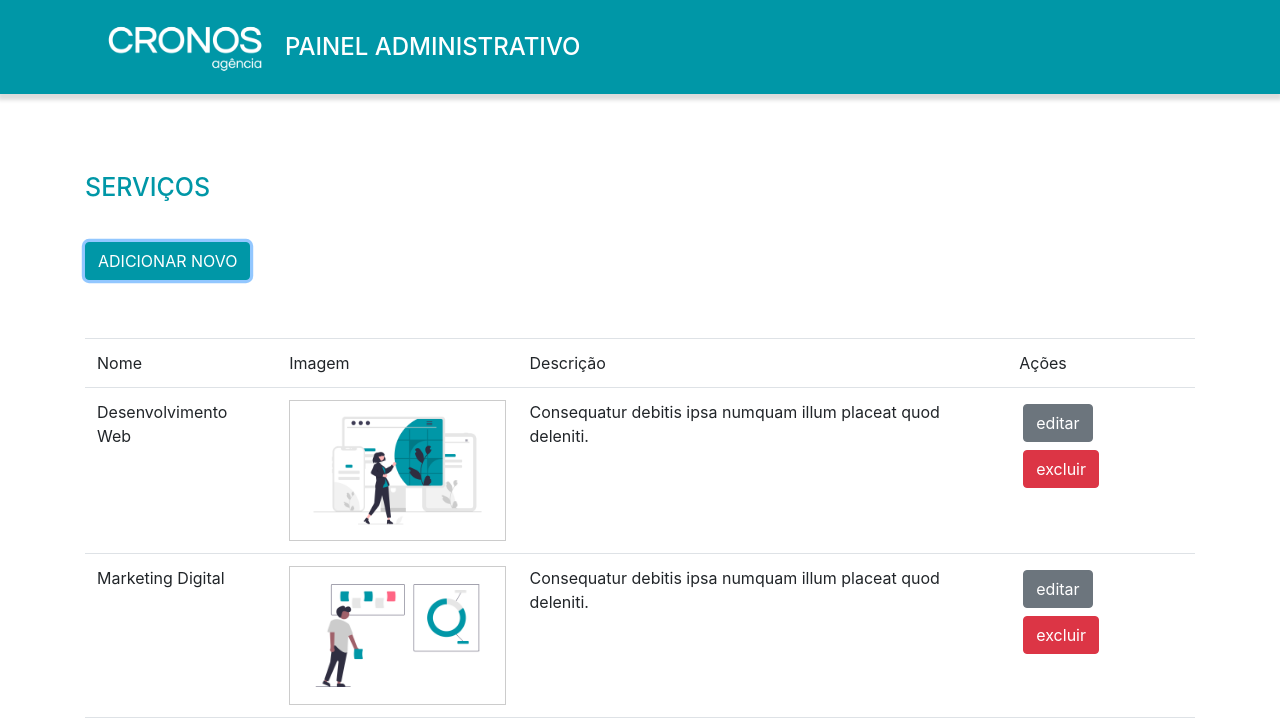
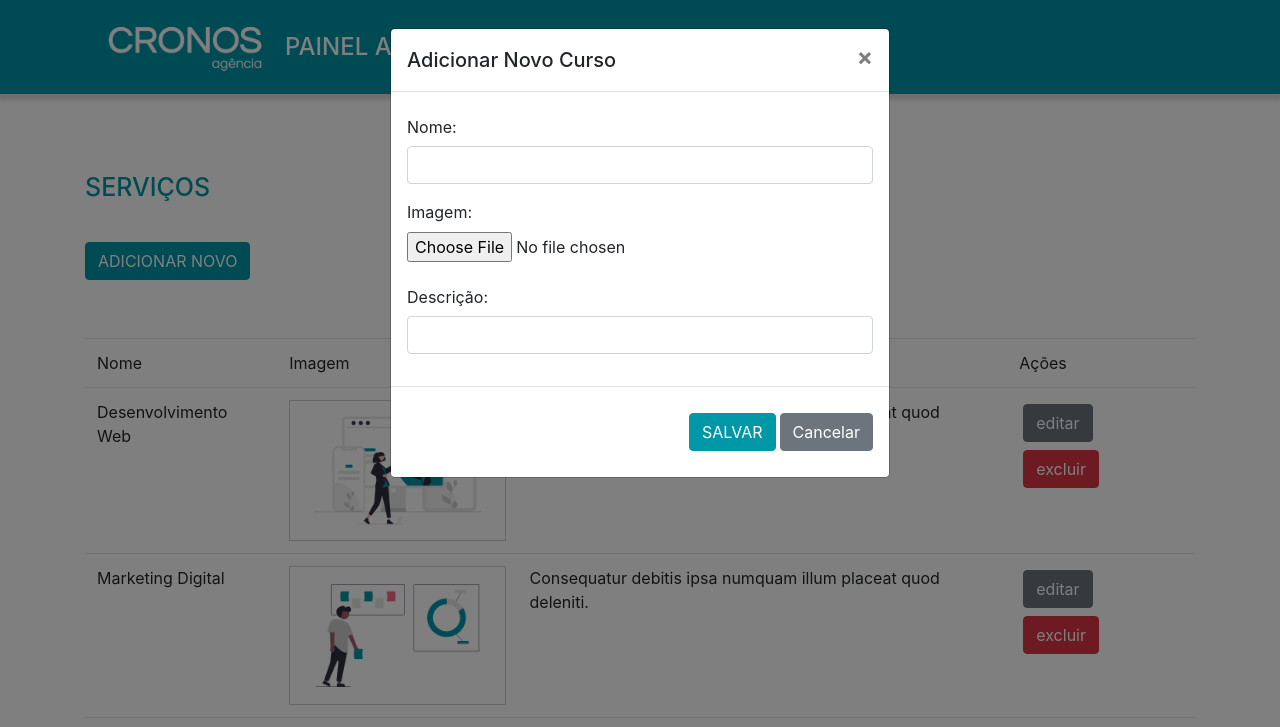
Before and after one commit to rapharodrigues04/2_desafio_Gama_Academy, a plain HTML site: page admin.html in a window 1280 px wide. Both pictures are taken after a click on the button "ADICIONAR NOVO". Shown: the top 727 px of the page. Drawn offline with nearby package versions, Linux system fonts and the light colour scheme.

Commit message:
Adicionado modal para cadastro de novo curso

```diff
--- a/admin.html
+++ b/admin.html
@@ -25,10 +25,9 @@
     <div class="container">
       <div class="row">
         <div class="col">
-
-
           <h3>Serviços</h3>
-          <button class="btn btn-primary">Adicionar novo</button>
+          <button class="btn btn-primary" data-toggle="modal" data-target="#exampleModal" data-whatever="@mdo">Adicionar
+            novo</button>
           <table class="table my-5">
             <thead>
               <tr>
@@ -72,6 +71,41 @@
       </div>
     </div>
   </section>
+
+  <div class="modal fade" id="exampleModal" tabindex="-1" role="dialog" aria-labelledby="exampleModalLabel"
+    aria-hidden="true">
+    <div class="modal-dialog" role="document">
+      <div class="modal-content">
+        <div class="modal-header">
+          <h5 class="modal-title" id="exampleModalLabel">Adicionar Novo Curso</h5>
+          <button type="button" class="close" data-dismiss="modal" aria-label="Fechar">
+            <span aria-hidden="true">&times;</span>
+          </button>
+        </div>
+        <div class="modal-body">
+          <form>
+            <div class="form-group">
+              <label for="recipient-name" class="col-form-label">Nome:</label>
+              <input type="text" class="form-control" id="recipient-name">
+            </div>
+            <div class="form-group">
+              <label for="exampleFormControlFile1">Imagem:</label>
+              <input type="file" class="form-control-file" id="exampleFormControlFile1">
+            </div>
+            <div class="form-group">
+              <label for="message-text" class="col-form-label">Descrição:</label>
+              <input type="text" class="form-control" id="recipient-name">
+            </div>
+          </form>
+        </div>
+        <div class="modal-footer">
+          <button type="button" class="btn btn-primary">Salvar</button>
+          <button type="button" class="btn btn-secondary" data-dismiss="modal">Cancelar</button>
+        </div>
+      </div>
+    </div>
+  </div>
+
   <footer class="py-3 bg-light">
     <div class="container text-center">
       <p class="m-0">
```
